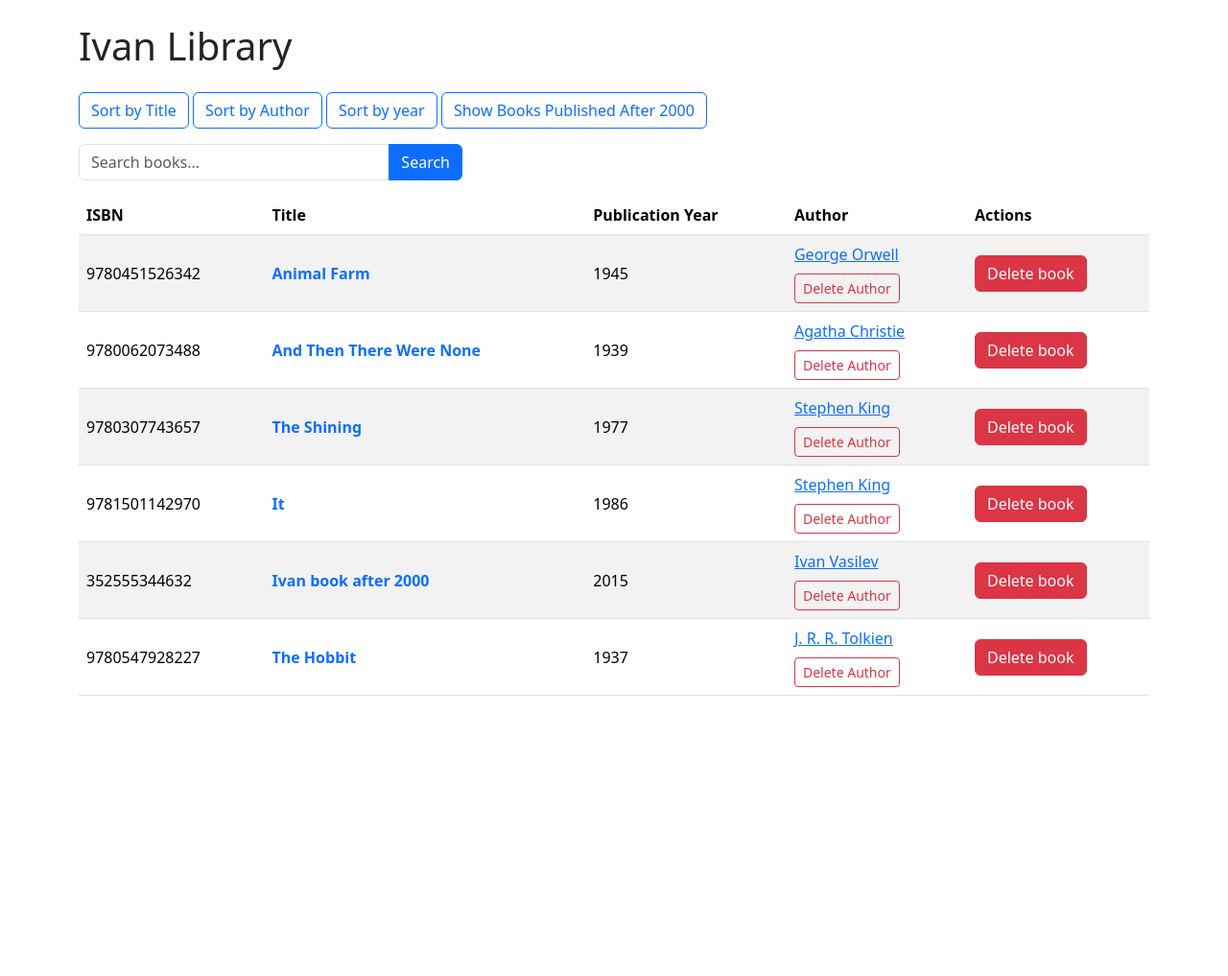
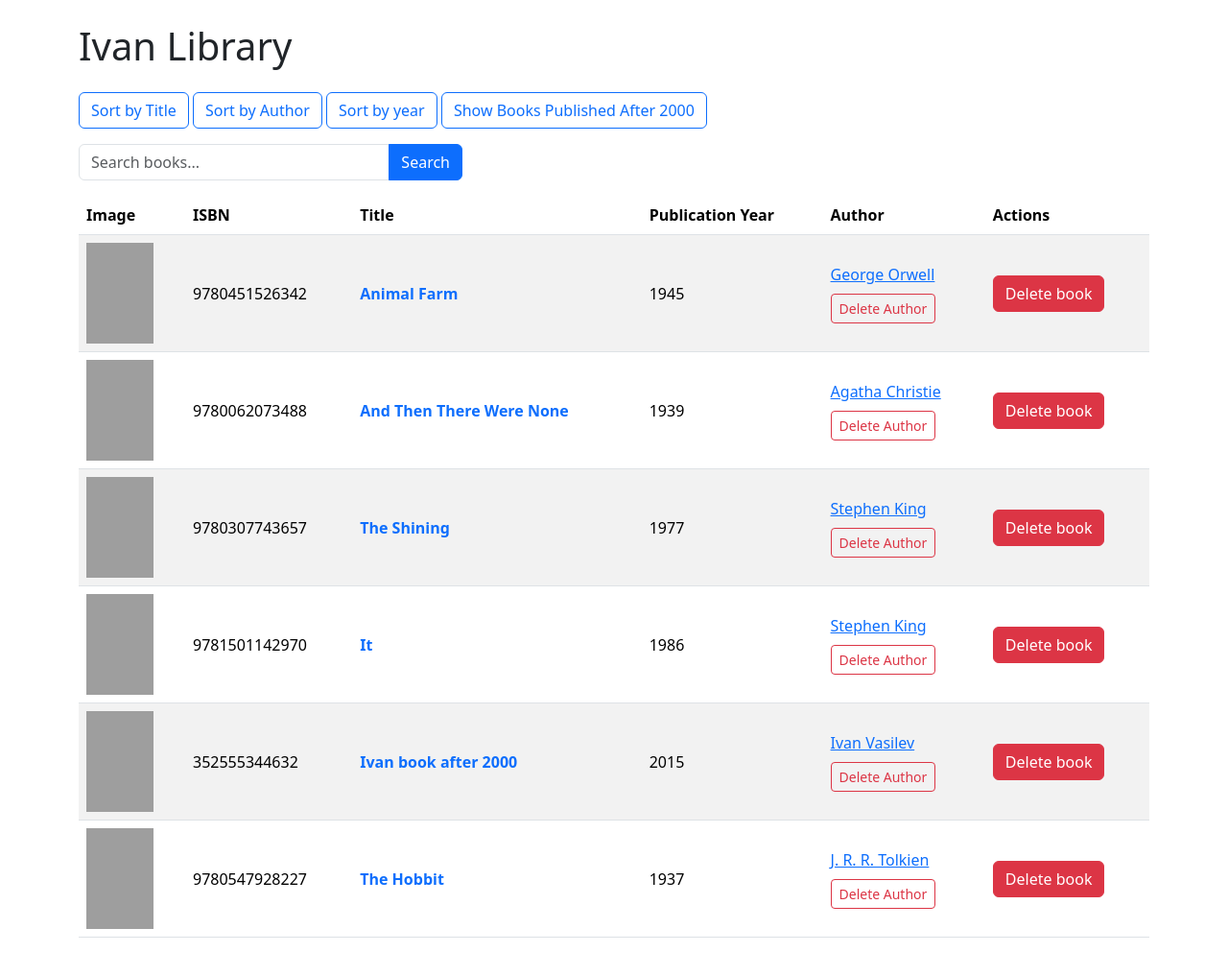
Before and after one commit to IvanKrasimirovVasilev/book-alchemy-de, a Flask app: page / in a window 1280 px wide. Shown: the part 56-1073 px from the top of the page at 96% size. Before the commit the page ends 781 px from the top, so only its background shows below. Run offline with Flask 3, Linux system fonts and the light colour scheme; grey boxes are pictures that could not be loaded.

Commit message:
Add cover book images and some styles

```diff
--- /dev/null
+++ b/static/style.css
@@ -0,0 +1,24 @@
+.book-cover {
+    width: 180px;
+    height: 270px;
+}
+
+.book-cover img {
+    width: 100%;
+    height: 100%;
+    object-fit: cover;
+    display: block;
+}
+
+.book-cover-small {
+    width: 70px;
+    height: 105px;
+    flex-shrink: 0;
+}
+
+.book-cover-small img {
+    display: block;
+    width: 100%;
+    height: 100%;
+    object-fit: cover;
+}
--- a/templates/base.html
+++ b/templates/base.html
@@ -15,6 +15,11 @@
     <link
         href="https://cdn.jsdelivr.net/npm/bootstrap@5.3.8/dist/css/bootstrap.min.css"
         rel="stylesheet"
+    >
+
+    <link
+        rel="stylesheet"
+        href="{{ url_for('static', filename='style.css') }}"
     >
 
 </head>
--- a/templates/home.html
+++ b/templates/home.html
@@ -42,6 +42,7 @@
         <table class="table table-striped table-hover align-middle ">
             <thead>
                 <tr>
+                    <th>Image</th>
                     <th>ISBN</th>
                     <th>Title</th>
                     <th>Publication Year</th>
@@ -53,6 +54,15 @@
             <tbody>
                 {% for book in books %}
                     <tr class="library__book">
+                        <td>
+                            <div class="book-cover-small">
+                                <img
+                                    src="https://covers.openlibrary.org/b/isbn/{{ book.isbn }}-M.jpg?default=false"
+                                    onerror="this.onerror=null; this.src='{{ url_for('static', filename='images/no-cover.jpg') }}';"
+                                    alt="Cover of {{ book.title }}"
+                                >
+                            </div>
+                        </td>
                         <td>{{ book.isbn }}</td>
                         <td>
                             <a href="{{ url_for('get_book', book_id=book.id) }}" class="link-primary text-decoration-none fw-semibold">
```
Also changed, not shown: templates/book_detail.html (+25 -8 lines), data/library.sqlite, static/images/no-cover.jpg (added).
